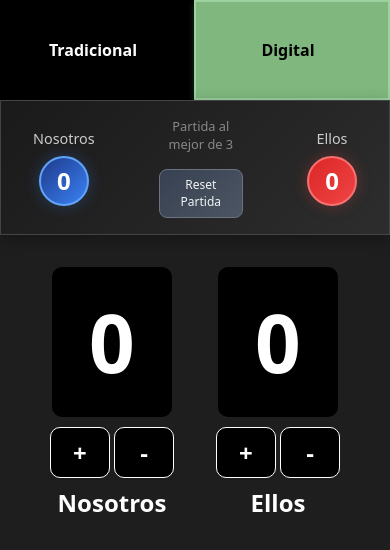
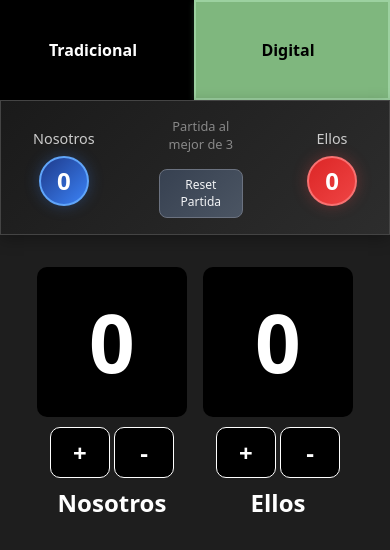
Before and after one commit to sebastianguanque/contador-truco, a plain HTML site: page index.html in a window 390 px wide. Both pictures are taken after a click on the item "Digital". Drawn offline with Linux system fonts and the light colour scheme.

Commit message:
feat: Ajuste de display para visualización correcta en dispositivos móviles.

```diff
--- a/css/style.css
+++ b/css/style.css
@@ -147,7 +147,7 @@ body {
 .display1 {
   background-color: var(--color-primario);
   color: var(--color-secundario);
-  width: clamp(120px, 25vw, 200px);
+  width: 180px;
 
   height: 150px;
   border-radius: 10px;
@@ -527,6 +527,11 @@ img {
 
 /* Responsive */
 @media screen and (max-width: 600px) {
+  .display,
+  .display1 {
+    width: 150px;
+  }
+
   .ul {
     width: 100%;
     gap: 0;
```
